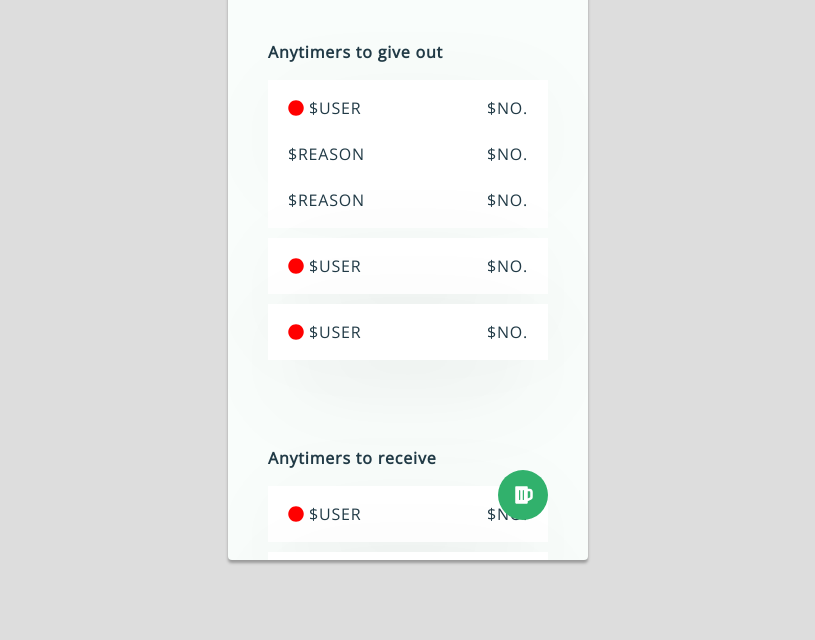
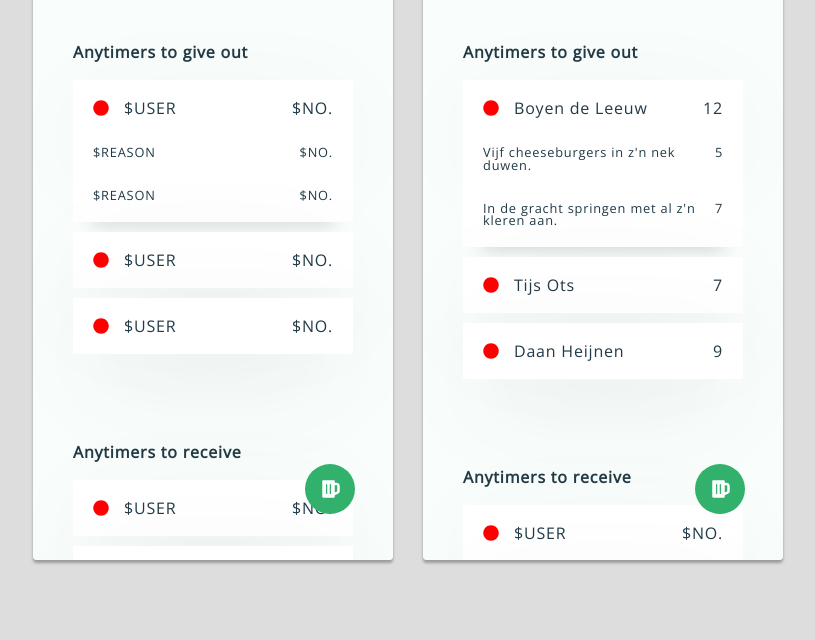
Before and after one commit to twanmulder/anytimers-temp, a plain HTML site: page concepting/3/index.html in a window 1280 px wide. Shown: the part 160-800 px from the top of the page, without its empty margins (232-1047 px from the left). Drawn offline with nearby package versions, Linux system fonts and the light colour scheme.

Commit message:
Updated main page
Main page is now scrollable.
Also added example with 'real' data.

```diff
--- a/concepting/3/index.html
+++ b/concepting/3/index.html
@@ -24,7 +24,7 @@
     <div class="drink-bttn">
       <i class="fas fa-beer"></i>
     </div>
-    <div class="anytimers">
+    <div id="anytimers" class="anytimers">
       <div class="anytimers give">
         <h3>Anytimers to give out</h3>
         <div class="users">
@@ -74,6 +74,69 @@
 
   </div>
 
+  <div class="app">
+    <div class="header">
+      <div class="group">
+        <h2>Fashion Bois</h2>
+        <i class="fas fa-chevron-down"></i>
+      </div>
+      <div class="profile">
+        <i class="fas fa-user-circle"></i>
+      </div>
+    </div>
+    <div class="drink-bttn">
+      <i class="fas fa-beer"></i>
+    </div>
+    <div id="anytimers" class="anytimers">
+      <div class="anytimers give">
+        <h3>Anytimers to give out</h3>
+        <div class="users">
+          <div class="user">
+            <i class="fas fa-circle"></i>
+            <h4 class="username">Boyen de Leeuw</h4>
+            <h4 class="number">12</h4>
+          </div>
+          <div class="userlist">
+            <div class="userdetail">
+              <h5>Vijf cheeseburgers in z'n nek duwen.</h5>
+              <h5 class="number">5</h5>
+            </div>
+            <div class="userdetail">
+              <h5>In de gracht springen met al z'n kleren aan.</h5>
+              <h5 class="number">7</h5>
+            </div>
+          </div>
+          <div class="user">
+            <i class="fas fa-circle"></i>
+            <h4 class="username">Tijs Ots</h4>
+            <h4 class="number">7</h4>
+          </div>
+          <div class="user">
+            <i class="fas fa-circle"></i>
+            <h4 class="username">Daan Heijnen</h4>
+            <h4 class="number">9</h4>
+          </div>
+        </div>
+      </div>
+      <div class="anytimers receive">
+        <h3>Anytimers to receive</h3>
+        <div class="users">
+          <div class="user">
+            <i class="fas fa-circle"></i>
+            <h4 class="username">$USER</h4>
+            <h4 class="number">$NO.</h4>
+          </div>
+          <div class="user">
+            <i class="fas fa-circle"></i>
+            <h4 class="username">$USER</h4>
+            <h4 class="number">$NO.</h4>
+          </div>
+        </div>
+      </div>
+    </div>
+
+  </div>
+
 </body>
 
 
--- a/concepting/css/css.scss
+++ b/concepting/css/css.scss
@@ -31,6 +31,8 @@ body {
   box-sizing: border-box;
 
   position: relative;
+
+  overflow-y: scroll;
 
   h1 {
     margin-top: 0;
@@ -282,13 +284,13 @@ form {
   width: 50px;
   height: 50px;
 
+  margin: 30rem 2.5rem 0 14.5rem;
+
   background-color: $primary-green;
 
   border-radius: 50%;
 
-  position: absolute;
-  bottom: 2.5rem;
-  right: 2.5rem;
+  position: fixed;
 
   .fa-beer{
     width: 20px;
@@ -300,9 +302,11 @@ form {
   }
 }
 
+#anytimers{
+  margin-top: 60px;
+}
+
 .anytimers{
-  margin-top: 60px;
-
   margin-bottom: calc(50px + 2.5rem);
 
   h3{
@@ -328,7 +332,7 @@ form {
       }
       .username{
         flex-grow: 3;
-        margin-left: 5px;
+        margin-left: 15px;
       }
     }
   }
@@ -339,6 +343,7 @@ form {
 
   }
 }
+
 .userdetail{
   display: flex;
   justify-content: space-between;
@@ -348,7 +353,13 @@ form {
   margin-top: -10px;
   padding: 20px;
 
-  .number{
-    align-self: flex-end;
+  &:last-child{
+    -webkit-box-shadow: 0px 20px 20px -20px rgba(0,0,0,0.2);
+    -moz-box-shadow: 0px 20px 20px -20px rgba(0,0,0,0.2);
+    box-shadow: 0px 20px 20px -20px rgba(0,0,0,0.2);
+  }
+
+  h5{
+    font-size: 80%;
   }
 }
```
Also changed, not shown: concepting/css/css.css, 1 other file.
